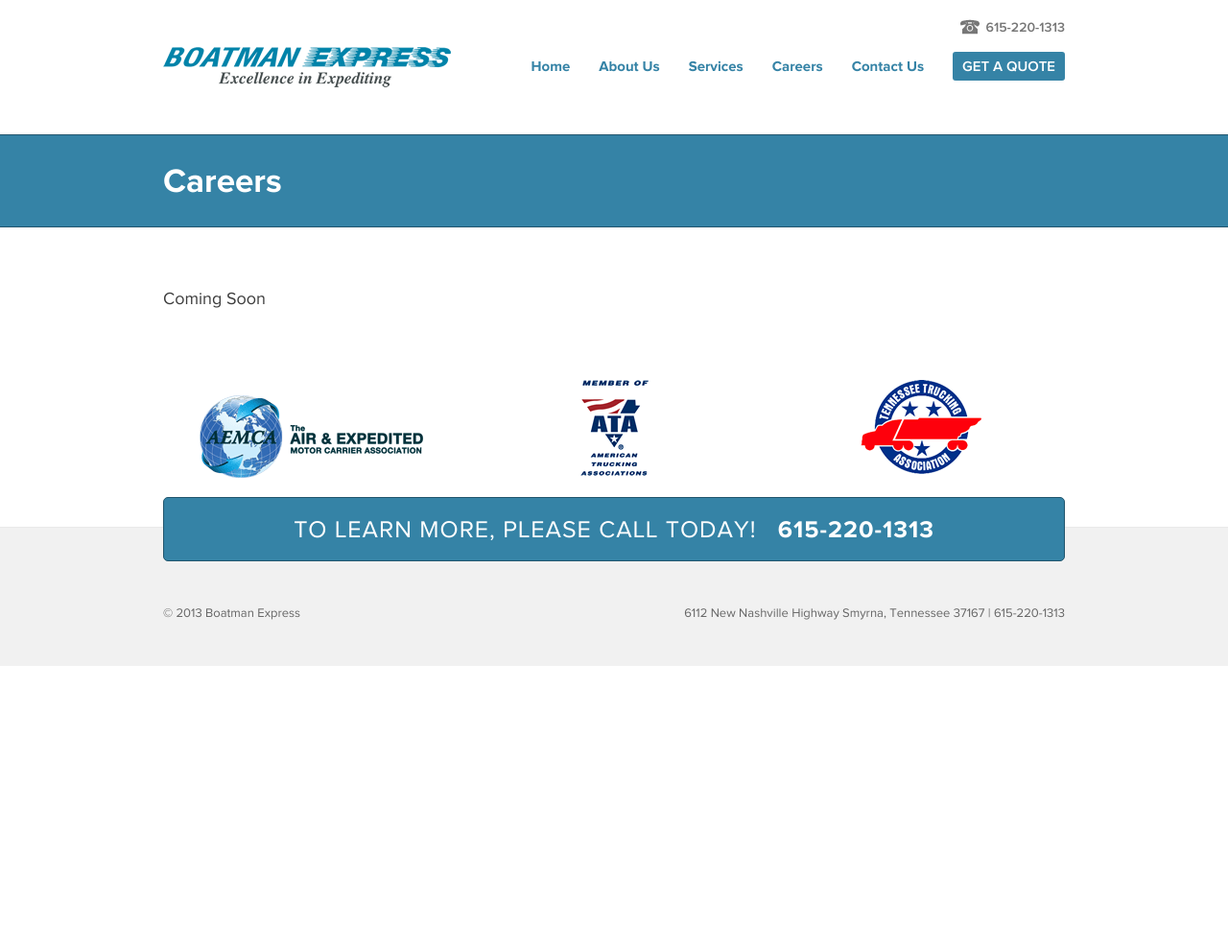
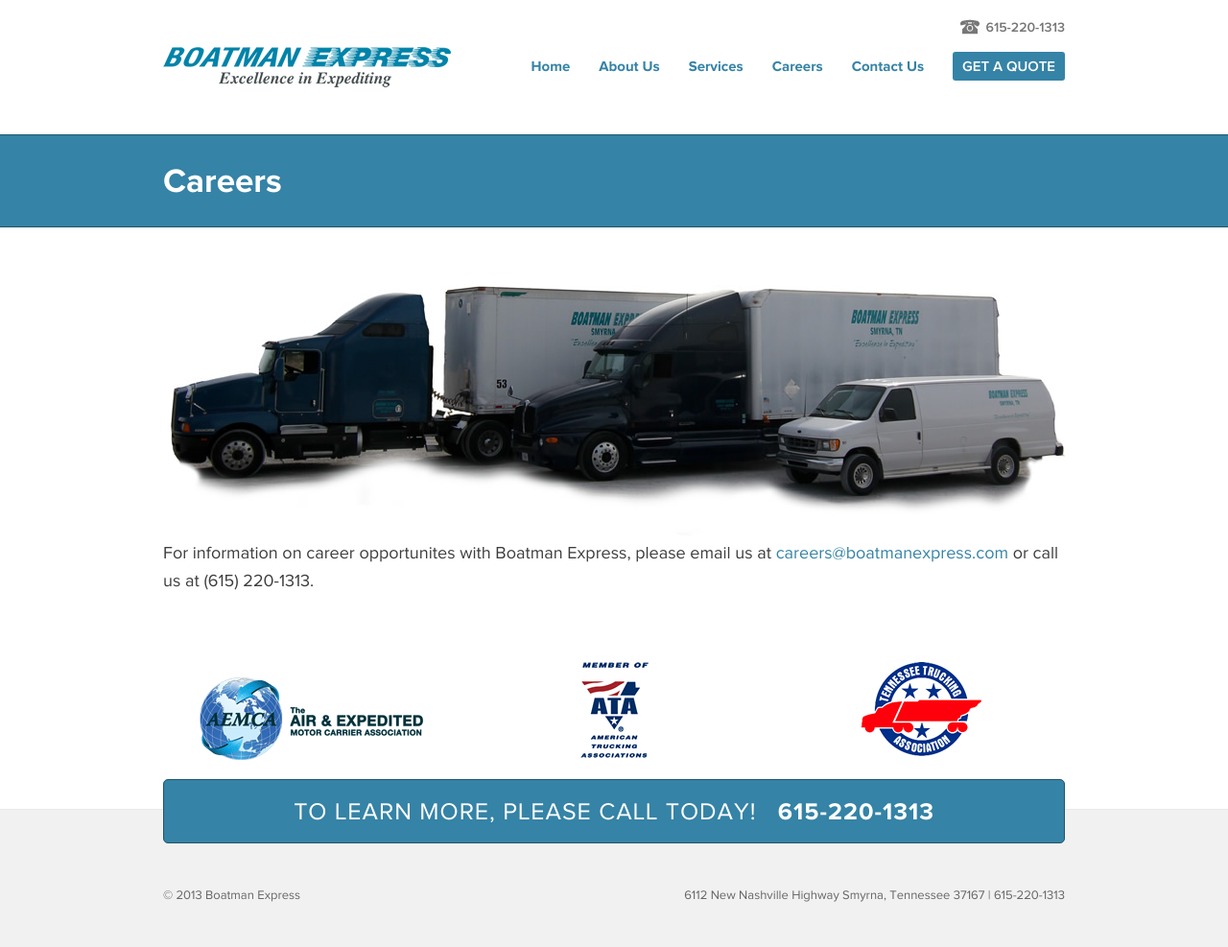
Before and after one commit to boatmanexpress/boatmanexpress.github.com, a Jekyll site: the page built from careers.html, in a window 1280 px wide. Shown: the whole page at 96% size. Built offline with Jekyll 4.4.1, drawn with Linux system fonts in a browser that asks for light colours; Markdown is read by kramdown in place of the engine named in the settings; before the commit the page ends 900 px from its top, so only the background shows below that.

Commit message:
Adding career info

```diff
--- a/careers.html
+++ b/careers.html
@@ -7,8 +7,12 @@
 <div class="container">
 
   <div class="row">
-    <div class="span5">
-      <p>Coming Soon</p>
+    <div class="span12">
+      <img src="/img/fleet.jpg" />
+
+      <p>
+        For information on career opportunites with Boatman Express, please email us at <a href="mailto:careers@boatmanexpress.com">careers@boatmanexpress.com</a> or call us at (615) 220-1313.
+      </p>
     </div>
   </div>
 
```
Also changed, not shown: favicon.gif (added), img/fleet.jpg (added).
